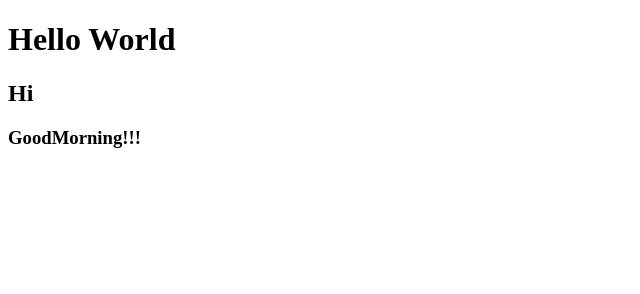
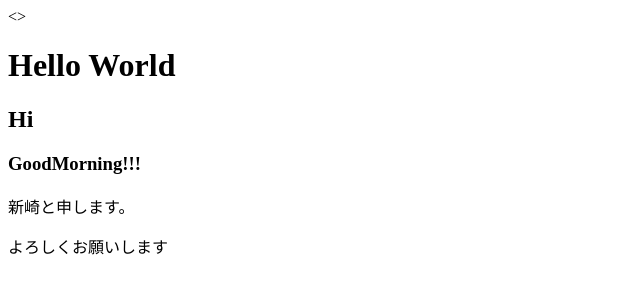
Before and after one commit to Jun8796/hello, a plain HTML site: page index.html in a window 1280 px wide. Shown: the whole page, without its empty margins (0-640 px from the left). Drawn offline with Linux system fonts and the light colour scheme.

Commit message:
introduce

```diff
--- a/index.html
+++ b/index.html
@@ -5,9 +5,11 @@
     <meta name="viewport" content="width=device-width, initial-scale=1.0">
     <title>Document</title>
 </head>
-<body>
+<>
     <h1>Hello World</h1>
     <h2>Hi</h2>
     <h3>GoodMorning!!!</h3>
+    <p>新崎と申します。</p>
+    <p>よろしくお願いします</p>
 </body>
 </html>
```
